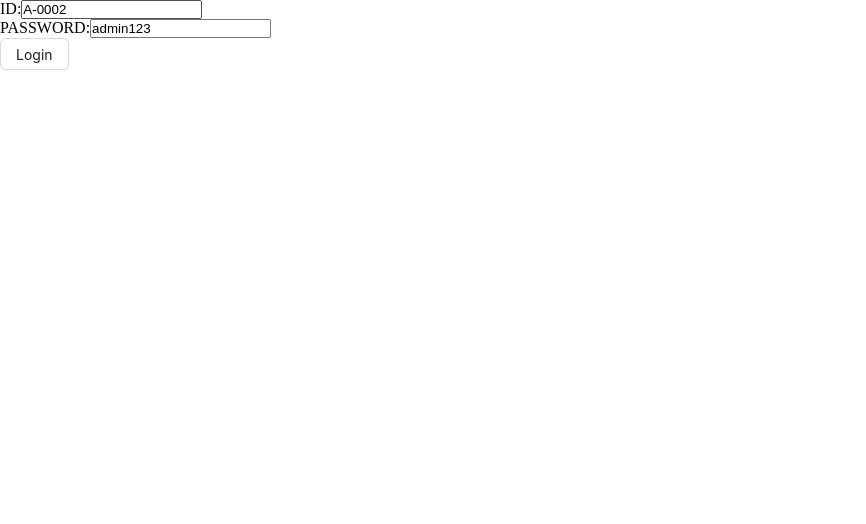
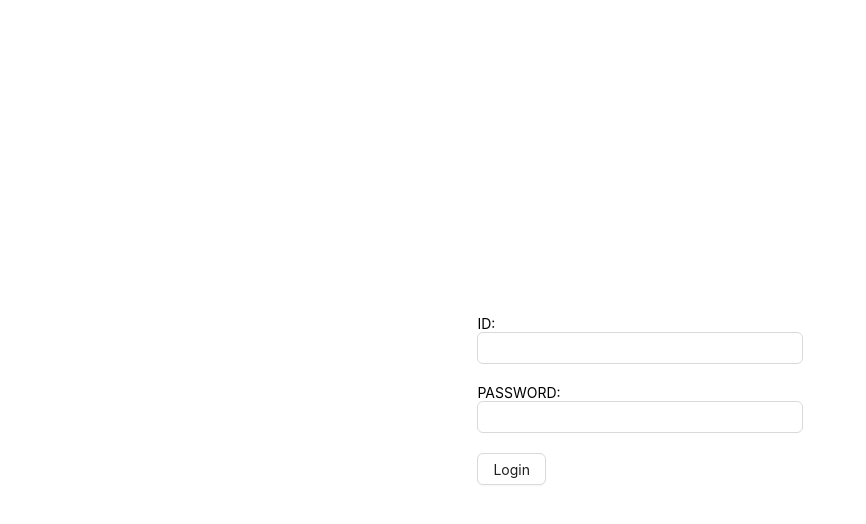
Before and after one commit to Rakibhasaniu/university-management-client-side, a React (Vite) app: page /login in a window 1280 px wide. Shown: the top 524 px of the page, without its empty margins (0-866 px from the left). Built offline with nearby package versions, Linux system fonts and the light colour scheme.

Commit message:
React Hook Form Controller For Ant design Input Binding

```diff
--- /dev/null
+++ b/src/components/form/LFinput.tsx
@@ -0,0 +1,18 @@
+import { Input } from "antd";
+import { Controller, useFormContext } from "react-hook-form";
+
+const LFinput = ({type, name,label}) => {
+    const {register} = useFormContext();
+
+    return (
+    <div style={{marginBottom:'20px'}}>
+    {label ? label:null}
+    <Controller name={name} render={({field}) => (
+        <Input {...field} type="text" id='name' />
+    )} />
+    </div>
+    )
+
+};
+
+export default LFinput;
--- /dev/null
+++ b/src/components/form/LForm.tsx
@@ -0,0 +1,16 @@
+import { FormProvider, useForm } from "react-hook-form";
+
+
+
+const LForm = ({onSubmit, children}) => {
+    const methods = useForm();
+    return (
+        <FormProvider {...methods}>
+            <form onSubmit={methods.handleSubmit(onSubmit)}>
+                {children}
+            </form>
+        </FormProvider>
+    );
+};
+
+export default LForm;
--- a/src/pages/Login.tsx
+++ b/src/pages/Login.tsx
@@ -1,27 +1,31 @@
-import { Button } from "antd";
-import { FieldValues, useForm } from "react-hook-form";
+import { Button, Row } from "antd";
+import { FieldValues, useForm, useFormContext } from "react-hook-form";
 import { useLoginMutation } from "../redux/features/auth/authApi";
 import { useAppDispatch } from "../redux/features/hooks";
 import { TUser, setUser } from "../redux/features/auth/authSlice";
 import { verifyToken } from "../utils/verifyToken";
 import { useNavigate } from "react-router-dom";
 import { toast } from "sonner";
+import LForm from "../components/form/LForm";
+import LFinput from "../components/form/LFinput";
 
 const Login = () => {
     const dispatch = useAppDispatch();
     const navigate = useNavigate()
-    const {register,handleSubmit}  =  useForm({
-        defaultValues:{
-            userId:'A-0002',
-            password:'admin123'
-        }
-    })
+    // const {register,handleSubmit}  =  useForm({
+    //     defaultValues:{
+    //         userId:'A-0002',
+    //         password:'admin123'
+    //     }
+    // })
+    // const {register} = useFormContext();
 
     const [login] = useLoginMutation()
 
     // console.log('data=>',data)
     // console.log('error=>',error)
     const onSubmit = async(data:FieldValues) => {
+        console.log(data)
         const toastId = toast.loading('Logging In')
         try{
             const userInfo = {
@@ -40,17 +44,20 @@ const Login = () => {
         }
     }
     return (
-        <form onSubmit={handleSubmit(onSubmit)}>
+        <Row justify="center" align="middle" style={{height:"100vh"}}>
+        <LForm onSubmit={onSubmit}>
             <div>
-                <label htmlFor="id">ID:</label>
-                <input type="text" id='id' {...register('userId')} />
+                {/* <label htmlFor="id">ID:</label> */}
+                {/* <input type="text" id='id' {...register('userId')} /> */}
+                <LFinput type="text" name="userId" label="ID:" />
             </div>
             <div>
-                <label htmlFor="password">PASSWORD:</label>
-                <input type="text" id='password' {...register('password')} />
+                {/* <label htmlFor="password">PASSWORD:</label> */}
+                {/* <input type="text" id='password' {...register('password')} /> */}<LFinput type="text" name="password" label="PASSWORD:" />
             </div>
             <Button htmlType="submit">Login</Button>
-        </form>
+        </LForm>
+        </Row>
     );
 };
 
--- a/src/redux/api/baseApi.ts
+++ b/src/redux/api/baseApi.ts
@@ -1,4 +1,5 @@
-import { createApi, fetchBaseQuery } from "@reduxjs/toolkit/query/react";
+
+import { BaseQueryApi, BaseQueryFn, DefinitionType, FetchArgs, createApi, fetchBaseQuery } from "@reduxjs/toolkit/query/react";
 import { RootState } from "../features/store";
 import { logOut, setUser } from "../features/auth/authSlice";
 
@@ -14,7 +15,7 @@ const baseQuery = fetchBaseQuery({
         return headers;
     }
 })
-const basequeryWithRefreshToken = async(args,api,extraOptions) => {
+const basequeryWithRefreshToken: BaseQueryFn<FetchArgs,BaseQueryApi,DefinitionType> = async(args,api,extraOptions):Promise<any> => {
     let result = await baseQuery(args,api,extraOptions);
     console.log(result)
     if(result.error?.status === 401){
```
Also changed, not shown: .eslintrc.cjs.
